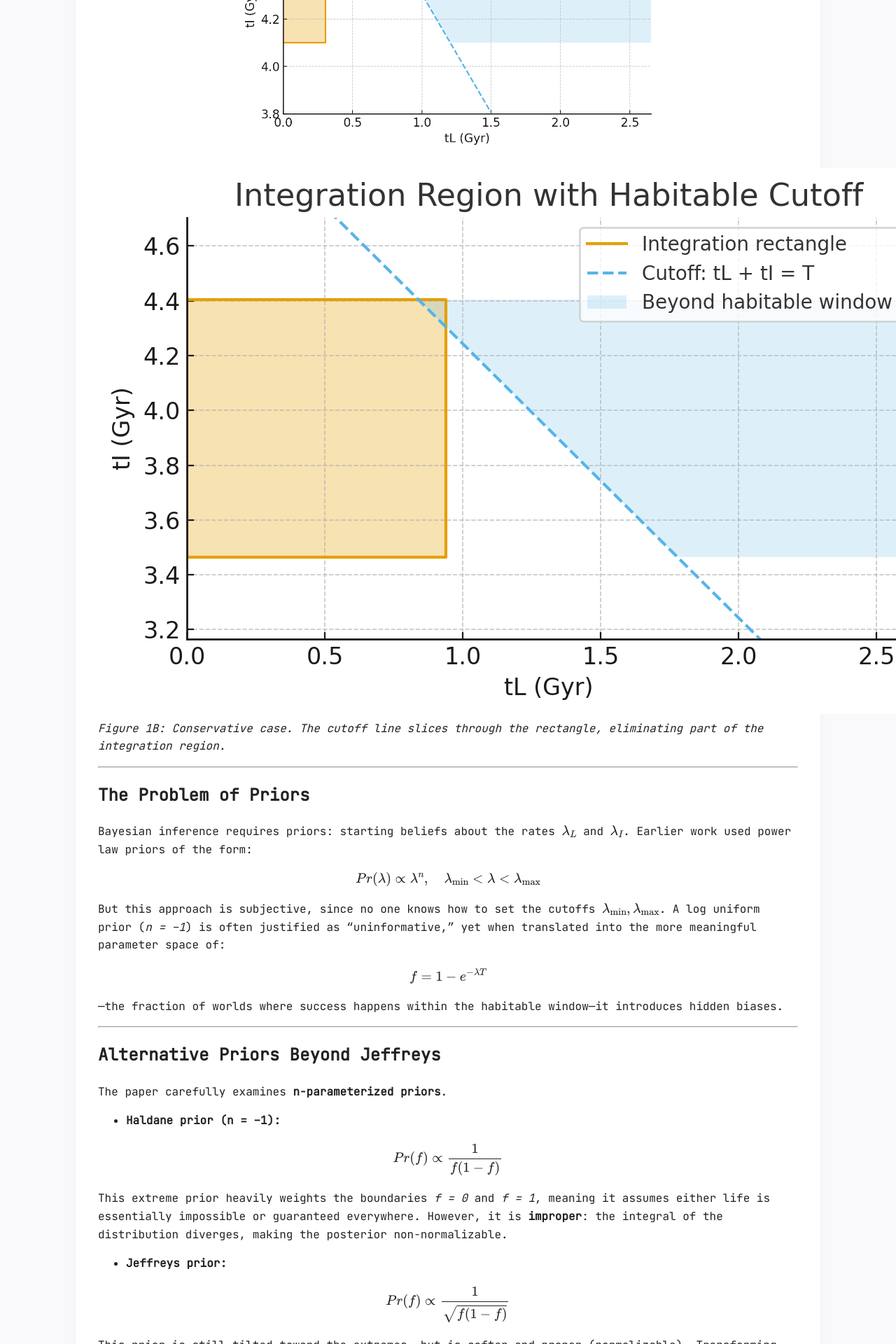
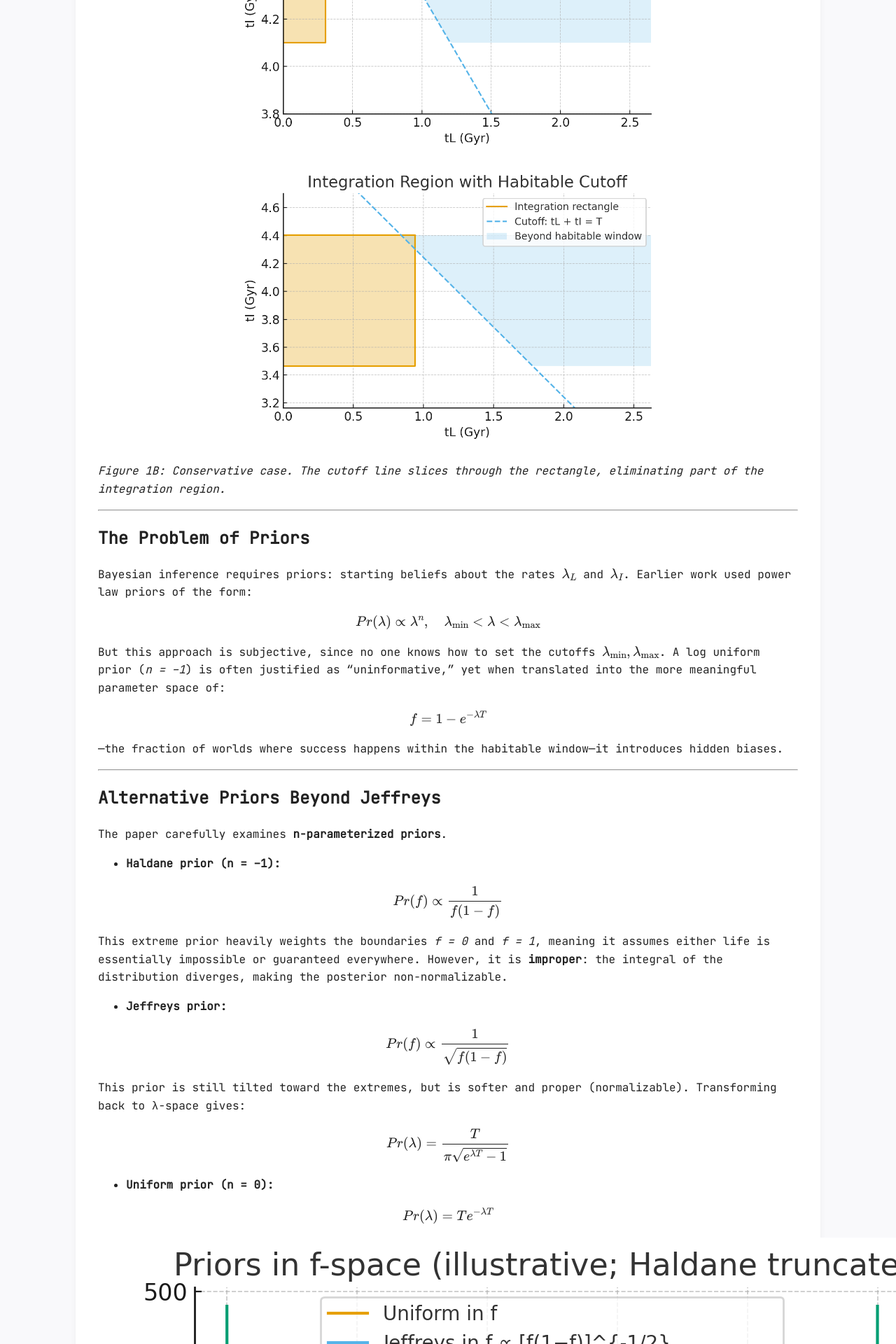
Before and after one commit to Raahul-Thakur/tensorandquarks.github.io, a Jekyll site: the page built from _posts/2025-09-19-Bayesian analysis.md, in a window 1280 px wide. Shown: the part 1989-3909 px from the top of the page at 70% size. Built offline with Jekyll 4.4.1, drawn with Linux system fonts in a browser that asks for light colours.

Commit message:
Update 2025-09-19-Bayesian analysis.md

```diff
--- a/_posts/2025-09-19-Bayesian analysis.md
+++ b/_posts/2025-09-19-Bayesian analysis.md
@@ -69,7 +69,10 @@
   <img src="/assets/images/bayesian-analysis/integration-case1.png" alt="Integration region optimistic" width="600"/>
 </p>
 
-![Integration region (conservative-like; rectangle truncated by tL + tI = T)](/assets/images/bayesian-analysis/integration-case2.png)
+<p align="center">
+  <img src="/assets/images/bayesian-analysis/integration-case2.png" alt="Integration region optimistic" width="600"/>
+</p>
+
 *Figure 1B: Conservative case. The cutoff line slices through the rectangle, eliminating part of the integration region.*
 
 ---
```
